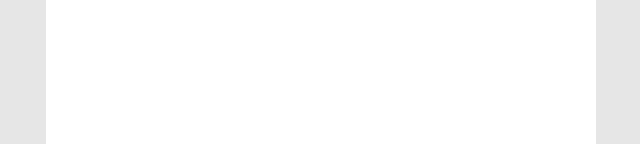
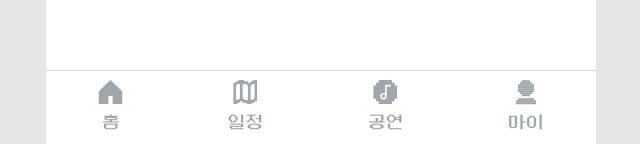
Before and after one commit to DEER-FOR-YOU/2025_DEER_FOR_YOU_FE, a React (Create React App) app: page /goods in a window 1280 px wide. Before the commit this address had no page. Shown: the part 656-800 px from the top of the page, without its empty margins (319-959 px from the left). Built offline with nearby package versions, Linux system fonts and the light colour scheme.

Commit message:
[#3] Feat: 굿즈 페이지 라우트 추가

```diff
--- a/src/Router.tsx
+++ b/src/Router.tsx
@@ -5,6 +5,7 @@ import GuestLayout from './layouts/GuestLayout';
 import ProtectedLayout from './layouts/ProtectedLayout';
 
 const Artist = lazy(() => import('./pages/artist'));
+const Goods = lazy(() => import('./pages/goods'));
 
 const withSuspense = (element: React.ReactNode) => (
   <Suspense fallback={<></>}>{element}</Suspense>
@@ -22,6 +23,10 @@ const router = createBrowserRouter([
             path: '/artist',
             element: withSuspense(<Artist />),
           },
+          {
+            path: '/goods',
+            element: withSuspense(<Goods />),
+          },
         ],
       },
       {
--- a/src/layouts/DefaultLayout.tsx
+++ b/src/layouts/DefaultLayout.tsx
@@ -3,7 +3,7 @@ import Navbar from '../components/navbar';
 
 const DefaultLayout = () => {
   const location = useLocation();
-  const showNavbar = ['/artist'].includes(location.pathname);
+  const showNavbar = ['/artist', '/goods'].includes(location.pathname);
   return (
     <>
       <Outlet />
```
